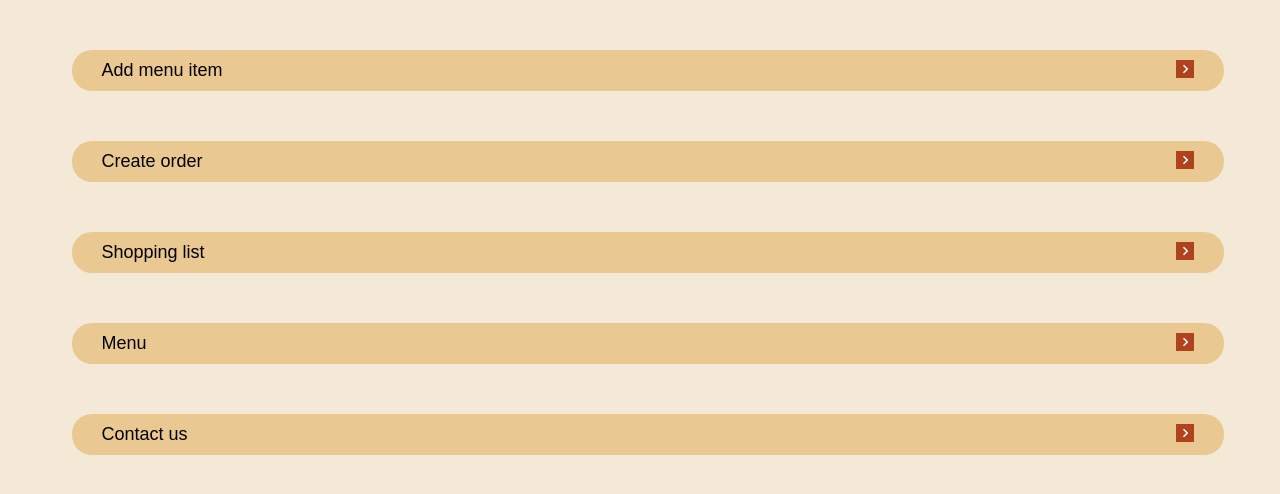
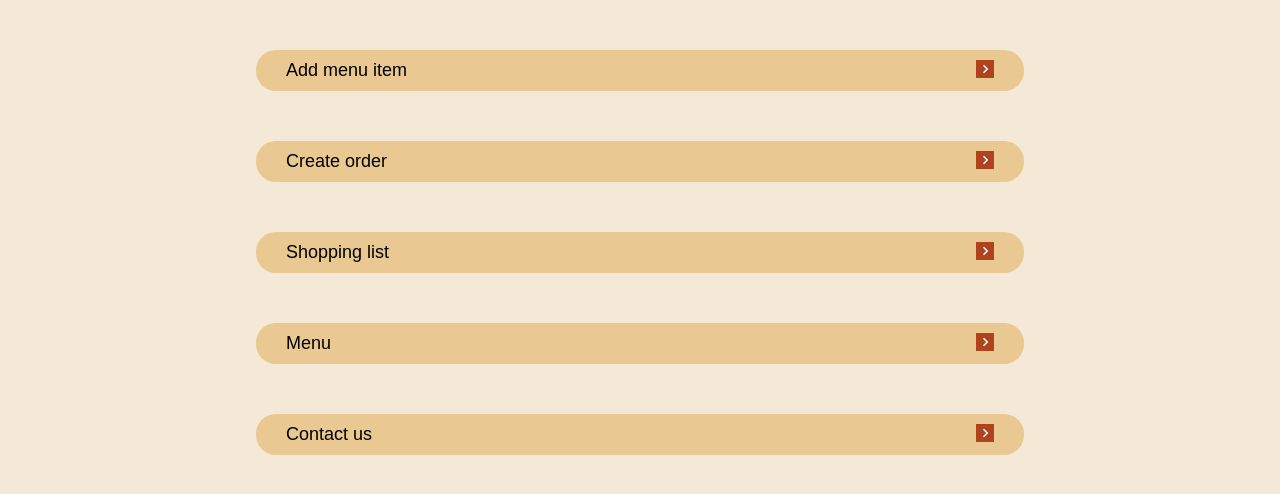
Before and after one commit to Senu14/Order-app, a React (Create React App) app in the folder frontend/: page /HomePage in a window 1280 px wide. Shown: the top 494 px of the page. Built offline with nearby package versions, Linux system fonts and the light colour scheme.

Commit message:
style conflicts

```diff
--- a/frontend/src/pages/CreateOrderPage/CreateOrderPage.js
+++ b/frontend/src/pages/CreateOrderPage/CreateOrderPage.js
@@ -15,7 +15,7 @@ const CreateOrderPage = () => {
         <div className="days">
           <p>Create order for
             <form action="">
-              <input type="number"  />
+              <input className="input-create" type="number"  />
             </form>
             day(s)
           </p>
@@ -35,7 +35,7 @@ const CreateOrderPage = () => {
           </select>
 
           <form action="">
-              <input type="number"  />
+              <input className="input-create"  type="number"  />
           </form>
           </div>
           <div>
@@ -53,7 +53,7 @@ const CreateOrderPage = () => {
     </div>*/}
 
         <div>
-          <button >Create and go to shopping list
+          <button className="button-create">Create and go to shopping list
               <div className="icon">
                 <BiChevronRight/>
               </div>
--- a/frontend/src/pages/CreateOrderPage/CreateOrderPage.scss
+++ b/frontend/src/pages/CreateOrderPage/CreateOrderPage.scss
@@ -2,27 +2,18 @@ body {
 
     background-color: #F4E9D6 ;
 }
-/*hr {
-    color: black;
-    background-color: black;
-    height: 0.5px;
-    width: 100px,
-    //borderColor : '#000000'
-}*/
+
 .line{
     justify-content: center;
     text-decoration: underline;
     text-decoration-color: #8A8635 ;
 
 }
-input {
+.input-create {
     width: 15px;
     background-color: #E6D4B8;
 }
-p {
-    display: flex;
-    flex-direction: row;
-}
+
 .icon {
     background-color: #AE431E;
     color: white;
@@ -32,7 +23,7 @@ p {
  };
 
 
- button {
+ .button-create {
     margin-top: 50px;
     margin-left: 15px;
     padding: 10px 30px;
@@ -63,6 +54,21 @@ p {
 .add {
     width: 20%;
     margin-left: 25px;
+    margin-top: 50px;
+    padding: 10px 30px;
+    background-color: #E9C891;
+    border: none;
+    border-color: #4B480A;
+    color: black;
+    font-size: 18px;
+    border-radius: 20px;
+    cursor: pointer;
+    transition: background-color 0.2s ease-in-out;
+    display: flex;
+    flex-direction: row;
+   justify-content: space-between;
+
+
 }
 
 .name-sales{
--- a/frontend/src/pages/HomePage/HomePage.js
+++ b/frontend/src/pages/HomePage/HomePage.js
@@ -15,34 +15,34 @@ const HomePage = () => {
     return (
         <>
           <div className="homepage">
-            <button >Add menu item
+            <button className="buttonhomepage">Add menu item
               <div className="icon">
                 <BiChevronRight/>
               </div>
             </button>
 
-            <button >Create order
+            <button className="buttonhomepage">Create order
               <div className="icon">
                 <BiChevronRight/>
               </div>
             </button>
 
 
-            <button >Shopping list
+            <button className="buttonhomepage">Shopping list
               <div className="icon">
                 <BiChevronRight/>
               </div>
             </button>
 
 
-            <button >Menu
+            <button className="buttonhomepage">Menu
               <div className="icon">
                 <BiChevronRight/>
               </div>
             </button>
 
 
-            <button >Contact us
+            <button className="buttonhomepage">Contact us
               <div className="icon">
                 <BiChevronRight/>
               </div>
--- a/frontend/src/pages/HomePage/HomePage.scss
+++ b/frontend/src/pages/HomePage/HomePage.scss
@@ -27,7 +27,7 @@
     border-radius:5px;
 
   }*/
-  button {
+  .buttonhomepage {
     margin-top: 50px;
     padding: 10px 30px;
     background-color: #E9C891;
--- a/frontend/src/pages/ShoppingListPage/ShoppingListPage.js
+++ b/frontend/src/pages/ShoppingListPage/ShoppingListPage.js
@@ -10,11 +10,11 @@ import './ShoppingListPage.scss';
 const ShoppingListPage = () => {
     return (
         <>
-        <div className="shopping-content">
+        <div className="shopping-container">
 
-          <p className="underline">SHOPPING LIST</p>
+          <p className="underline-shop">SHOPPING LIST</p>
 
-          <div className="shopping">
+          <div className="shopping-a">
             <p>Name</p>
             <p>Ingredients</p>
             <p>Qty</p>
--- a/frontend/src/pages/ShoppingListPage/ShoppingListPage.scss
+++ b/frontend/src/pages/ShoppingListPage/ShoppingListPage.scss
@@ -3,21 +3,18 @@ body {
     background-color: #F4E9D6 ;
 }
 
-.shopping-content {
+.shopping-container {
     display: block;
     align-items: center;
 }
 
-
-
-
-.underline{
+.underline-shop{
     margin-top: 20px;
     text-decoration: underline;
     text-decoration-color: #8A8635 ;
 }
 
-.shopping {
+.shopping-a {
     display: flex;
     flex-direction: row;
     justify-content:space-around
```
